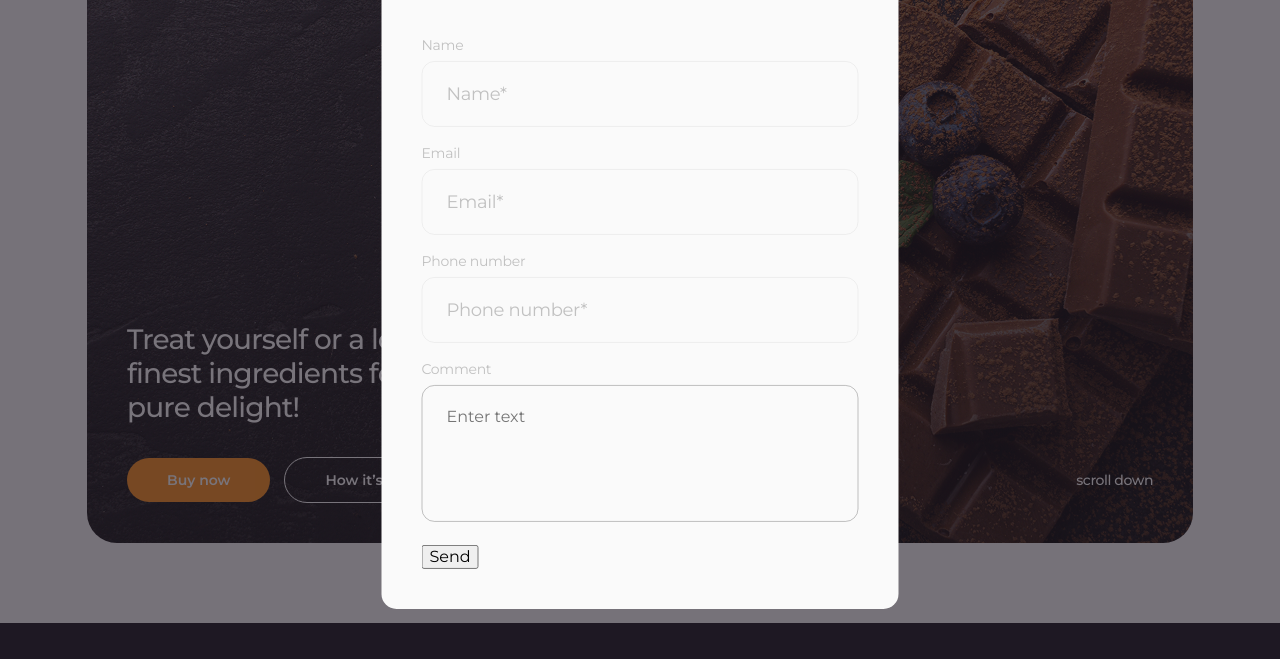
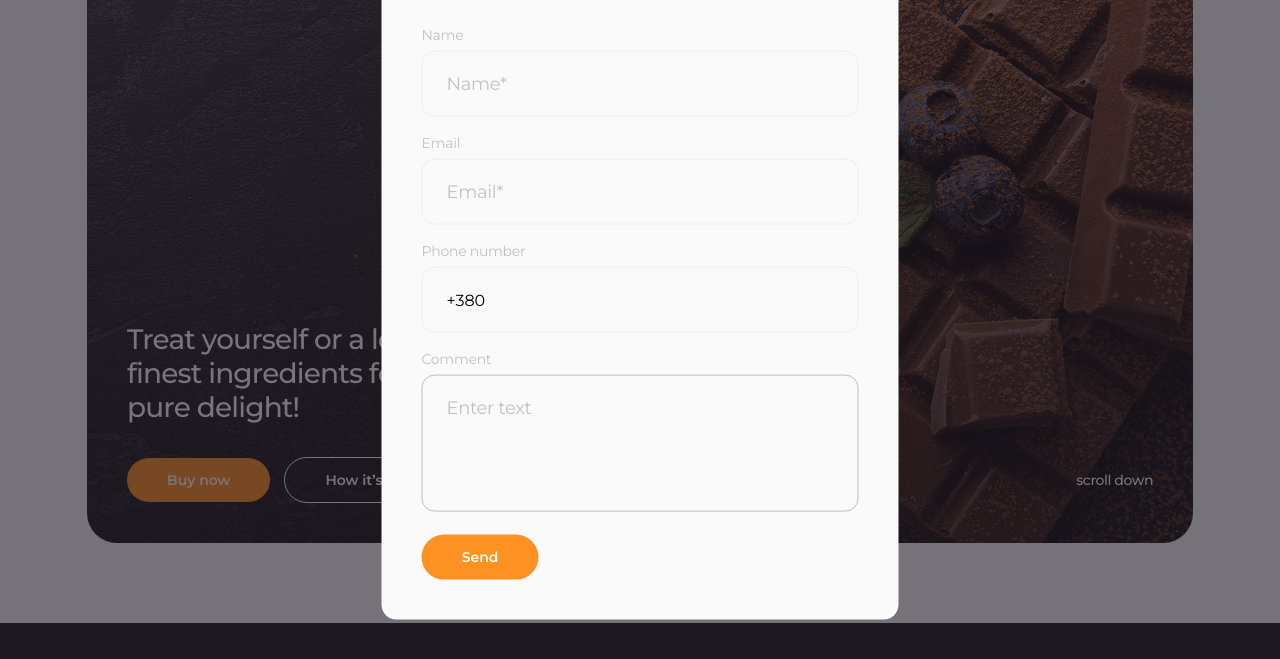
Before and after one commit to KovalNatali/SIMPLY-CHOCOLATE, a website: page index.html in a window 1280 px wide. Shown: the part 141-800 px from the top of the page. Drawn offline with nearby package versions, Linux system fonts and the light colour scheme; files whose address does not match are found by name.

Commit message:
modal-button

```diff
--- a/css/styles.css
+++ b/css/styles.css
@@ -707,7 +707,29 @@ img {
   background-color: transparent;
   outline: transparent;
   padding: 22px 24px;
-  color: teal;
+  color: rgba(64, 64, 64, 0.3);
   transition: border-color 300ms linear;
   resize: none;
 }
+.modal-text::placeholder {
+  font-weight: 400;
+  font-size: 18px;
+  letter-spacing: -0.02em;
+  color: rgba(64, 64, 64, 0.3);
+}
+.modal-button-send {
+  font-weight: 600;
+  font-size: 14px;
+  color: #fff;
+  border-radius: 100px;
+  padding: 14px 40px;
+  width: 117px;
+  height: 45px;
+  background-color: #fd9222;
+  border: none;
+}
+.modal-button-send:hover,
+.modal-button-send:focus {
+  background-color: #fcf1e0;
+  color: #fd9222;
+}
--- a/index.html
+++ b/index.html
@@ -570,6 +570,9 @@
               placeholder="Phone number*"
               required
               id="user-tel"
+              pattern="[0-9]{3}-[0-9]{3}-[0-9]{4}"
+              title="+380 (96) 111-11-11"
+              value="+380"
             />
           </div>
           <div class="modal-field">
@@ -582,7 +585,7 @@
             ></textarea>
           </div>
 
-          <button type="submit">Send</button>
+          <button class="modal-button-send" type="submit">Send</button>
         </form>
       </div>
     </div>
```
